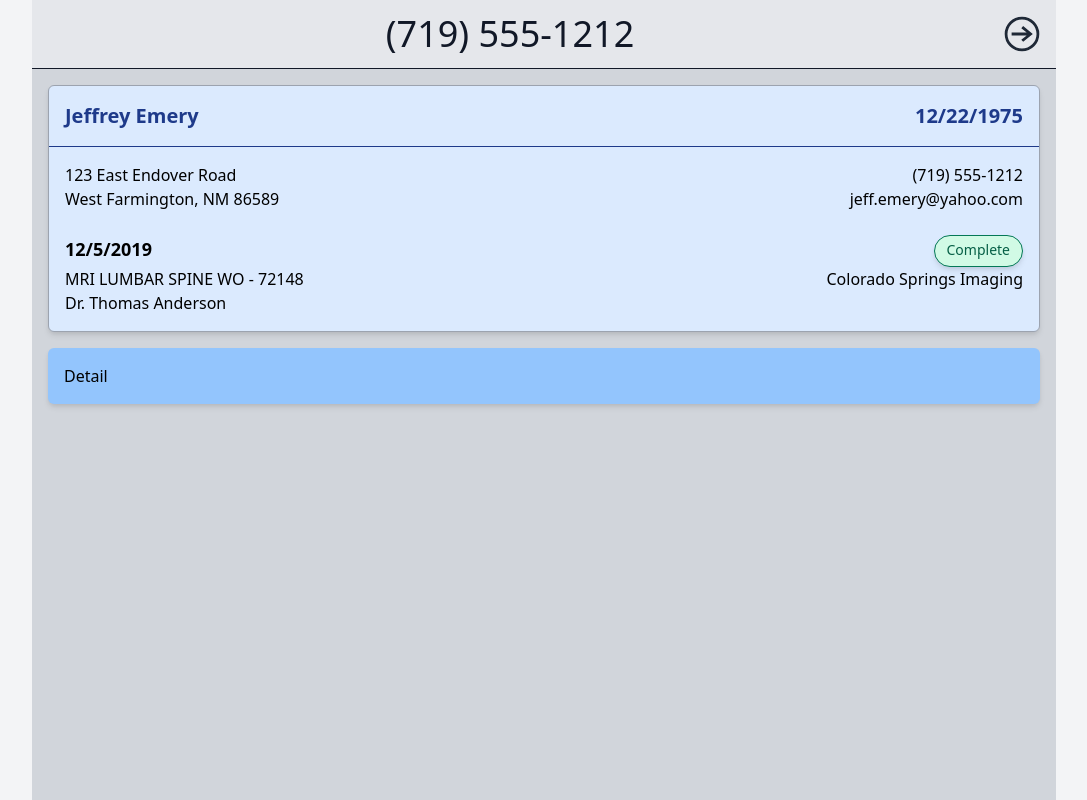
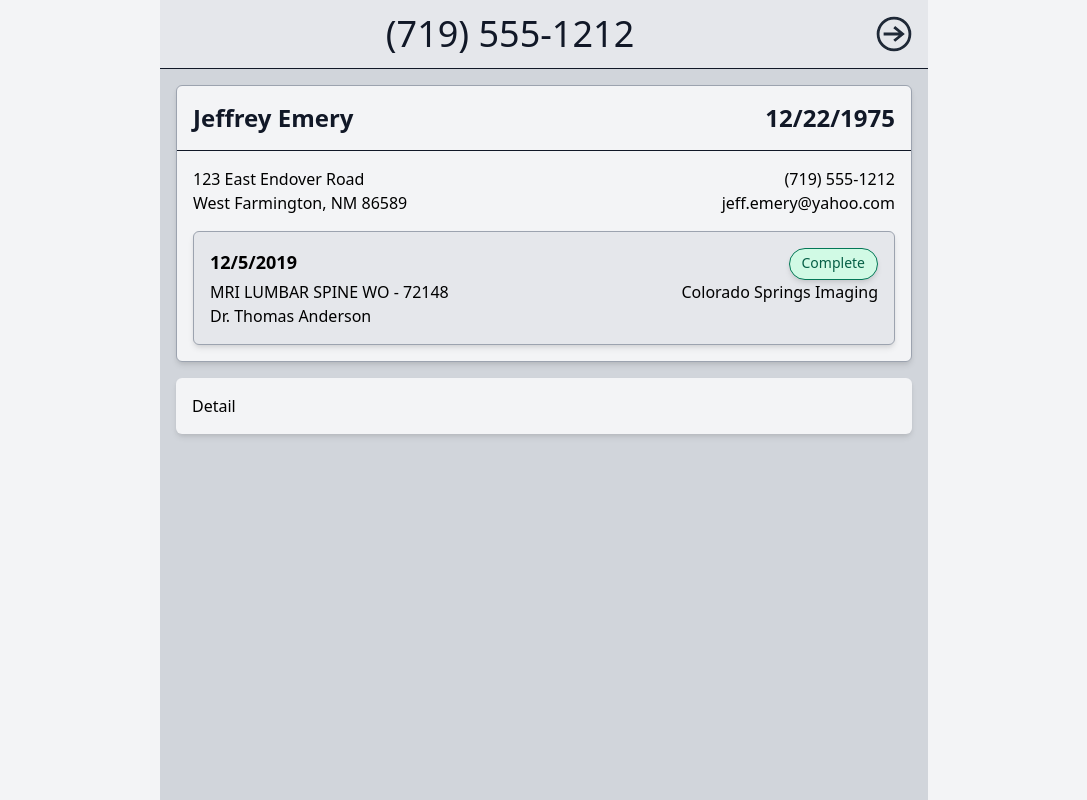
Before and after one commit to JeffEmery/caller-info, a Next.js app: page / in a window 1280 px wide. Shown: the whole page, without its empty margins (96-1183 px from the left). Built offline with nearby package versions, Linux system fonts and the light colour scheme.

Commit message:
monochromatic /w exam in a well

```diff
--- a/pages/index.js
+++ b/pages/index.js
@@ -39,7 +39,7 @@ export default function Home() {
         // </div>
 
         // page
-        <div className="flex flex-col flex-nowrap h-screen max-w-screen-lg m-auto">
+        <div className="flex flex-col flex-nowrap h-screen max-w-screen-md m-auto">
             {/* section */}
             <div className="flex flex-nowrap">
                 <div className="flex flex-grow justify-center items-center bg-gray-200 dark:bg-gray-500">
@@ -70,12 +70,12 @@ export default function Home() {
             <div className="flex-grow bg-gray-300">
                 {/* <div className="grid grid-cols-2 gap-4"> */}
                 <div className="">
-                    <div className="m-4 p-4 bg-blue-100 border border-gray-400 shadow-md rounded-md">
-                        <div className="flex justify-between pb-4 text-blue-900 text-xl font-bold">
+                    <div className="m-4 p-4 bg-gray-100 border border-gray-400 shadow-md rounded-md">
+                        <div className="flex justify-between pb-4 text-gray-900 text-2xl font-bold">
                             <div className="">Jeffrey Emery</div>{' '}
                             <div className="">12/22/1975</div>
                         </div>
-                        <hr className="-mx-4 border-blue-900" />
+                        <hr className="-mx-4 border-gray-900" />
                         {/* <div className="flex justify-between"> */}
                         <div className="grid grid-cols-1 sm:grid-cols-2">
                             <div
@@ -95,7 +95,8 @@ export default function Home() {
                                 </div>
                             </div>
                         </div>
-                        <div className="pt-6 grid grid-cols-2">
+                        <div className="mt-4 p-4 bg-gray-200 border border-gray-400 rounded-md shadow-md">
+                            <div className="grid grid-cols-2">
                                 <div className="text-lg font-semibold">
                                     12/5/2019
                                 </div>
@@ -116,12 +117,15 @@ export default function Home() {
                                 </div>
                                 <div className="mt-4 sm:mt-0">
                                     <div className="sm:text-right">
-                                    <p className="">Colorado Springs Imaging</p>
+                                        <p className="">
+                                            Colorado Springs Imaging
+                                        </p>
                                     </div>
                                 </div>
                             </div>
                         </div>
-                    <div className="m-4 p-4 bg-blue-300 shadow-md rounded-md">
+                    </div>
+                    <div className="m-4 p-4 bg-gray-100 shadow-md rounded-md">
                         Detail
                     </div>
                 </div>
```
Lines whose indentation alone changed are shown as unchanged.
